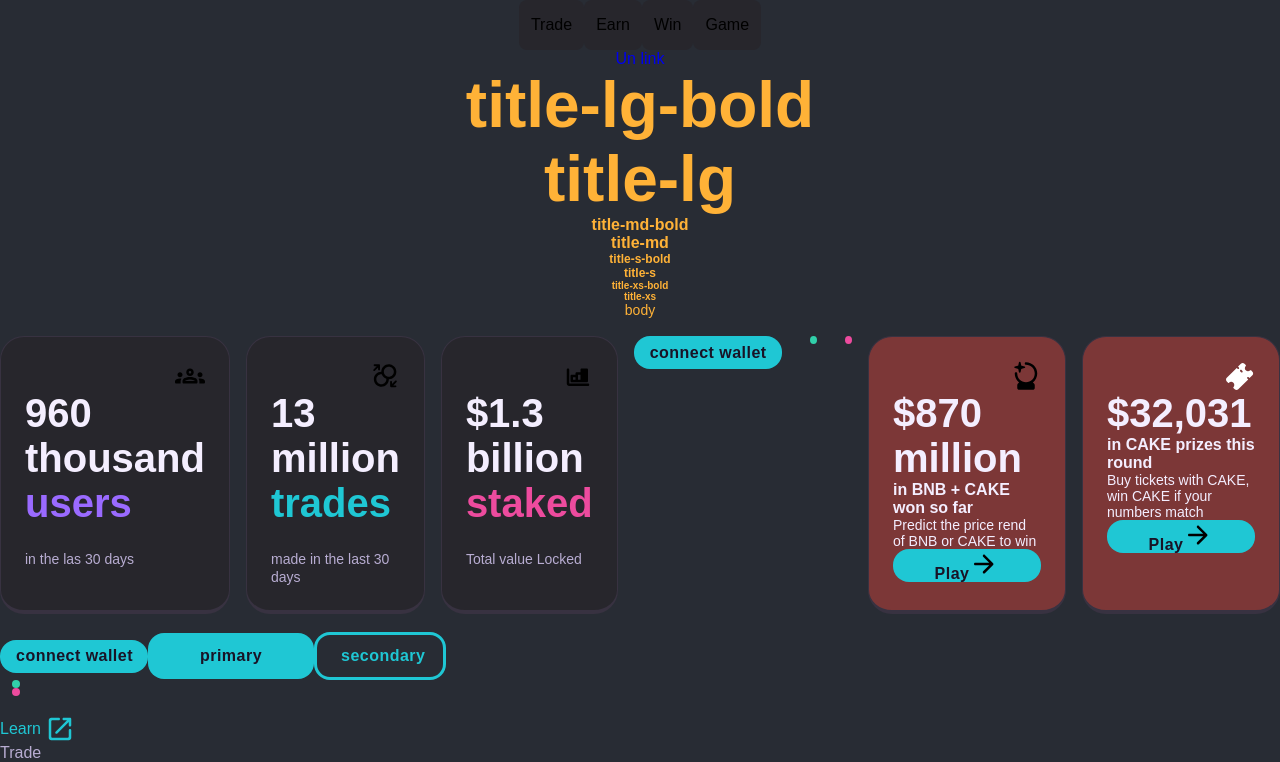
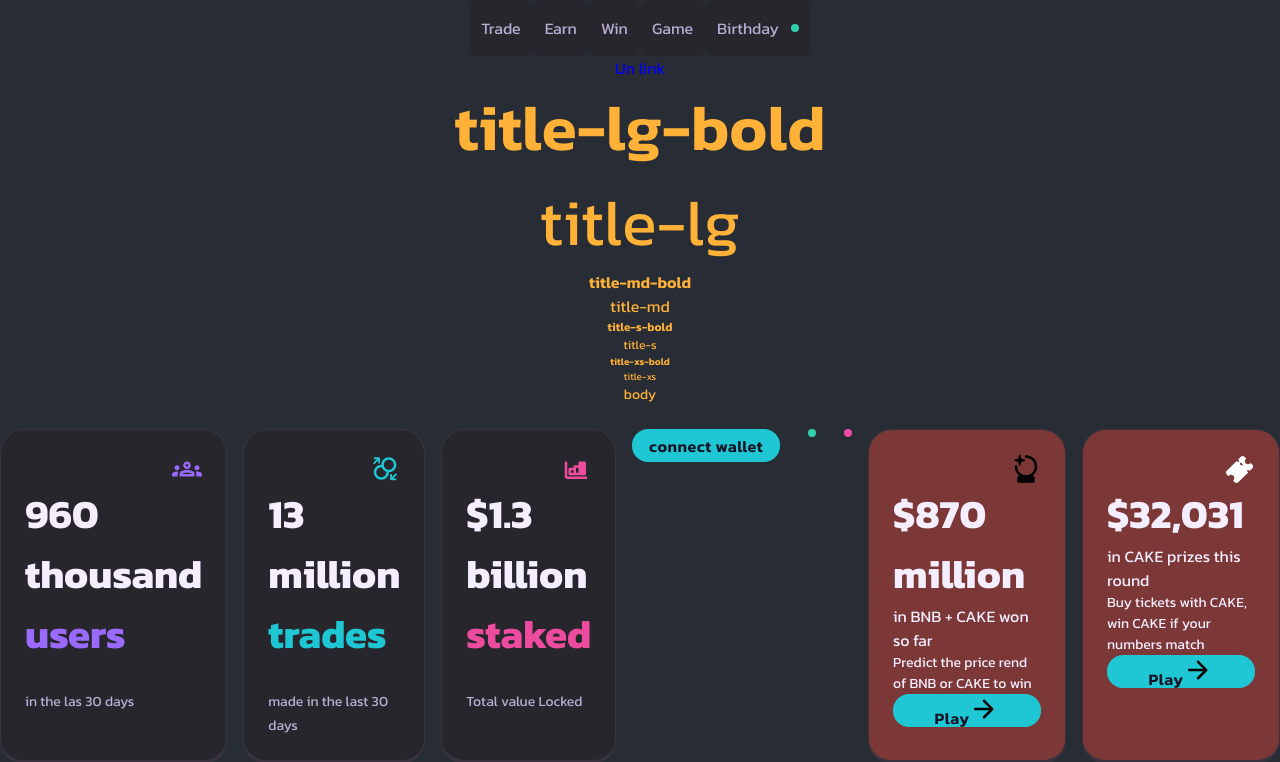
Before and after one commit to Develhope-e3/pancake-swap, a React (Create React App) app: page /dev in a window 1280 px wide. Shown: the top 762 px of the page. Built offline with nearby package versions, Linux system fonts and the light colour scheme.

Commit message:
feat: agregue punto al dropdown

```diff
--- a/public/index.html
+++ b/public/index.html
@@ -1,14 +1,16 @@
 <!DOCTYPE html>
 <html lang="en">
+
 <head>
   <meta charset="utf-8" />
   <link rel="icon" href="%PUBLIC_URL%/favicon.ico" />
   <meta name="viewport" content="width=device-width, initial-scale=1" />
   <meta name="theme-color" content="#000000" />
-    <meta
-      name="description"
-      content="Web site created using create-react-app"
-    />
+  <meta name="description" content="Web site created using create-react-app" />
+  <link rel="preconnect" href="https://fonts.googleapis.com" />
+  <link rel="preconnect" href="https://fonts.gstatic.com" crossorigin />
+  <link href="https://fonts.googleapis.com/css2?family=Kanit:wght@100;200;300;400;500;600;700;800;900&display=swap"
+    rel="stylesheet" />
   <link rel="apple-touch-icon" href="%PUBLIC_URL%/logo192.png" />
   <!--
       manifest.json provides metadata used when your web app is installed on a
@@ -26,6 +28,7 @@
     -->
   <title>React App</title>
 </head>
+
 <body>
   <noscript>You need to enable JavaScript to run this app.</noscript>
   <div id="root"></div>
@@ -40,4 +43,5 @@
       To create a production bundle, use `npm run build` or `yarn build`.
     -->
 </body>
+
 </html>
--- a/src/componentes/Dropdown/Dropdown.jsx
+++ b/src/componentes/Dropdown/Dropdown.jsx
@@ -2,6 +2,8 @@ import Link from "../Link/Link";
 import React, { useState } from "react";
 import DropdownItem from "./DropdownItems/DropdownItems";
 import "./Dropdown.scss";
+
+
 /**
  *
  * @param {string} label - Texto que va a llevar el encabezado del Dropdown
@@ -12,7 +14,7 @@ import "./Dropdown.scss";
  * @returns Estructura HTML
  */
 
-const Dropdown = ({ dropdownItems, label, href, className }) => {
+const Dropdown = ({ dropdownItems, label, href, className, punto }) => {
   const [isOpen, setIsOpen] = useState(false);
 
   const handleMouseEnter = () => {
@@ -32,7 +34,10 @@ const Dropdown = ({ dropdownItems, label, href, className }) => {
       >
         <Link label={label} className={className} href={href} />
         {isOpen && <DropdownItem options={dropdownItems} />}
+        {punto && punto}
       </div>
+
+
     </>
   );
 };
--- a/src/componentes/Dropdown/Dropdown.scss
+++ b/src/componentes/Dropdown/Dropdown.scss
@@ -2,7 +2,10 @@
   padding: var(--space-md) var(--space-sm);
 
   position: relative;
+  display: flex;
+  align-items: center;
 
+  color: var(--color-subtitulo-lila);
   background-color: var(--background-color-secondary);
   border-radius: var(--radius-ms);
 
--- a/src/componentes/Dropdown/DropdownItems/DropdownItems.jsx
+++ b/src/componentes/Dropdown/DropdownItems/DropdownItems.jsx
@@ -13,6 +13,7 @@ const DropdownItem = ({ options, icono }) => {
             color={"--color-subtitulo-lila"}
           />
           {option.icono && <Icono icono={option.icono} />}
+          {option.punto && option.punto}
         </div>
       ))}
     </ul>
--- a/src/componentes/Icono/Icono.scss
+++ b/src/componentes/Icono/Icono.scss
@@ -2,7 +2,6 @@ svg {
   fill-rule: nonzero;
   stroke: none;
   fill-opacity: 1;
-  fill: rgb(0%, 0%, 0%);
   width: 30px;
   height: 30px;
 }
--- a/src/componentes/Puntos/Puntos.scss
+++ b/src/componentes/Puntos/Puntos.scss
@@ -4,6 +4,9 @@
     height: 8px;
     width: 8px;
     margin-left: 12px;
+    display: flex;
+    justify-content: center;
+    align-items: center;
 }
 .punto-rosa{
     border-radius: 100%;
--- a/src/componentes/Texto/Texto.scss
+++ b/src/componentes/Texto/Texto.scss
@@ -15,6 +15,7 @@
 
 .title-lg {
   font-size: var(--font-size-xxl);
+  font-weight: 400;
 }
 
 .title-md-bold {
@@ -24,6 +25,7 @@
 
 .title-md {
   font-size: var(--font-size-md);
+  font-weight: 400;
 }
 
 .title-s-bold {
@@ -33,6 +35,7 @@
 
 .title-s {
   font-size: var(--font-size-sm);
+  font-weight: 400;
 }
 
 .title-xs-bold {
@@ -42,10 +45,12 @@
 
 .title-xs {
   font-size: var(--font-size-xs);
+  font-weight: 400;
 }
 
 .body {
   font-size: var(--font-size-ms);
+  font-weight: 400;
 }
 
 .title-link {
--- a/src/data/dropdownItems.js
+++ b/src/data/dropdownItems.js
@@ -63,6 +63,7 @@ export const win = [
   {
     label: "Pottery (BETA)",
     href: "www.google.com",
+
   },
 ];
 
@@ -73,3 +74,10 @@ export const game = [
     icono: <RxExit />,
   },
 ];
+
+export const birthday = [
+  {
+    label: "Uranus Communities",
+    href: "www.google.com",
+  }
+]
--- a/src/pages/Dev.js
+++ b/src/pages/Dev.js
@@ -10,7 +10,7 @@ import Link from "../componentes/Link/Link.js";
 import Texto from "../componentes/Texto/Texto.js";
 import Puntos from "../componentes/Puntos/Puntos.js";
 import Dropdown from "../componentes/Dropdown/Dropdown.jsx";
-import { earn, trade, win, game } from "../data/dropdownItems.js";
+import { earn, trade, win, game, birthday } from "../data/dropdownItems.js";
 
 const Dev = () => {
   return (
@@ -25,6 +25,7 @@ const Dev = () => {
           <Dropdown label={"Earn"} dropdownItems={earn} />
           <Dropdown label={"Win"} dropdownItems={win} />
           <Dropdown label={"Game"} dropdownItems={game} />
+          <Dropdown label={"Birthday"} dropdownItems={birthday} punto={<Puntos className="punto-verde"/>}/>
         </div>
 
         <Link
--- a/src/styles/globals.scss
+++ b/src/styles/globals.scss
@@ -1,3 +1,6 @@
+*{
+  font-family: var(--font-normal)
+}
 .flex-col-center {
   display: flex;
   flex-direction: column;
@@ -9,4 +12,7 @@
 
 .flex-row {
   display: flex;
+  align-items: center;
+  justify-content: center;
+  flex-direction: row;
 }
```
Lines whose indentation alone changed are shown as unchanged.
